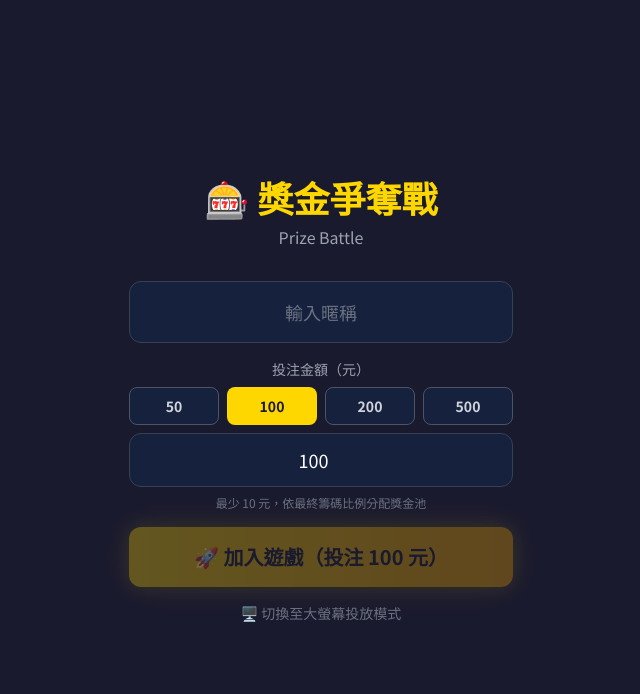
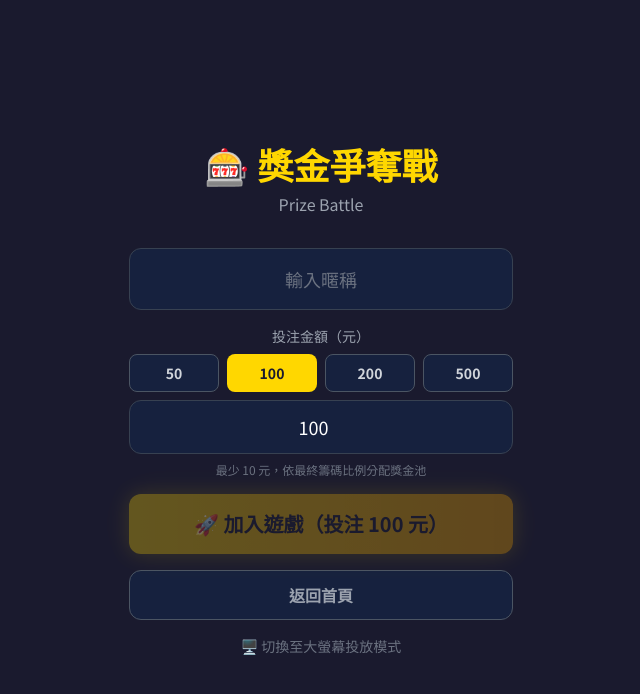
Before and after one commit to e3nhan/prize-battle, a React (Vite) app in the folder packages/client/: page / in a window 1280 px wide. Both pictures are taken after a click on the button "🎮 開始遊戲". Shown: the top 694 px of the page, without its empty margins (319-959 px from the left). Built offline with nearby package versions, Linux system fonts and the light colour scheme; no server answers.

Commit message:
feat: 遊戲加入頁加返回首頁按鈕
Co-Authored-By: Claude Opus 4.6 <noreply@anthropic.com>

```diff
--- a/packages/client/src/App.tsx
+++ b/packages/client/src/App.tsx
@@ -18,13 +18,13 @@ function getInitialMode(): AppMode {
   return (sessionStorage.getItem('appMode') as AppMode) || 'home';
 }
 
-function GameApp() {
+function GameApp({ onBack }: { onBack: () => void }) {
   useSocket();
 
   const screen = useGameStore((s) => s.screen);
   const phase = useGameStore((s) => s.phase);
 
-  if (screen === 'join') return <JoinRoom />;
+  if (screen === 'join') return <JoinRoom onBack={onBack} />;
   if (screen === 'lobby') return <Lobby />;
   if (screen === 'result') return <Result />;
 
@@ -54,7 +54,7 @@ function GameApp() {
     }
   }
 
-  return <JoinRoom />;
+  return <JoinRoom onBack={onBack} />;
 }
 
 function CalcApp({ onBack }: { onBack: () => void }) {
@@ -88,5 +88,5 @@ export default function App() {
     return <CalcApp onBack={handleBack} />;
   }
 
-  return <GameApp />;
+  return <GameApp onBack={handleBack} />;
 }
--- a/packages/client/src/pages/JoinRoom.tsx
+++ b/packages/client/src/pages/JoinRoom.tsx
@@ -5,7 +5,7 @@ import { getSocket } from '../hooks/useSocket';
 
 const BUY_IN_PRESETS = [50, 100, 200, 500];
 
-export default function JoinRoom() {
+export default function JoinRoom({ onBack }: { onBack: () => void }) {
   const [name, setName] = useState('');
   const [buyIn, setBuyIn] = useState(100);
   const error = useGameStore((s) => s.error);
@@ -111,6 +111,15 @@ export default function JoinRoom() {
           🚀 加入遊戲（投注 {buyIn} 元）
         </button>
 
+        <button
+          onClick={onBack}
+          className="w-full py-3 rounded-xl text-base font-bold transition-all
+            bg-secondary text-gray-400 border border-gray-600
+            hover:border-gray-400 active:scale-95"
+        >
+          返回首頁
+        </button>
+
         <a
           href={import.meta.env.DEV
             ? `${window.location.protocol}//${window.location.hostname}:5174/display/`
```
